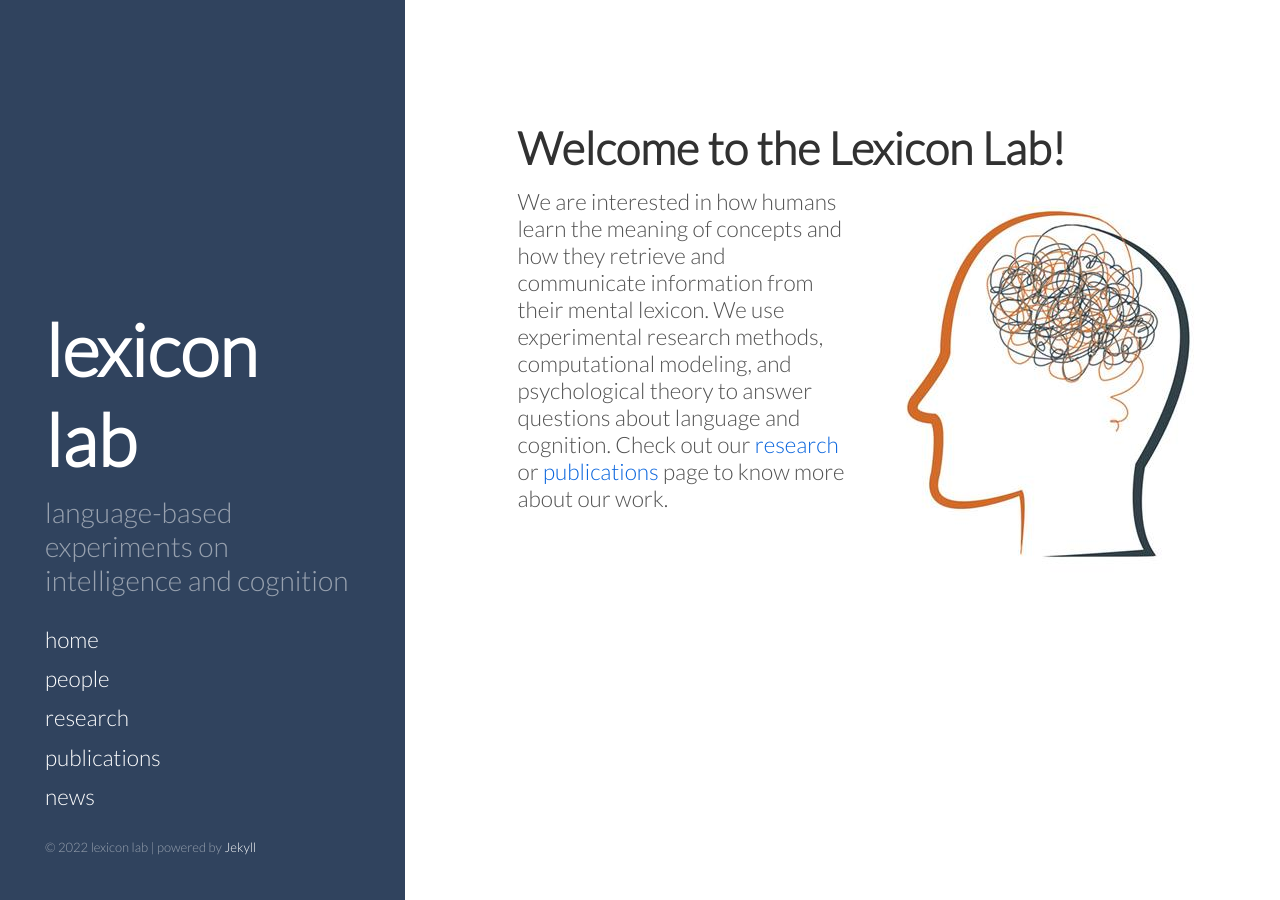
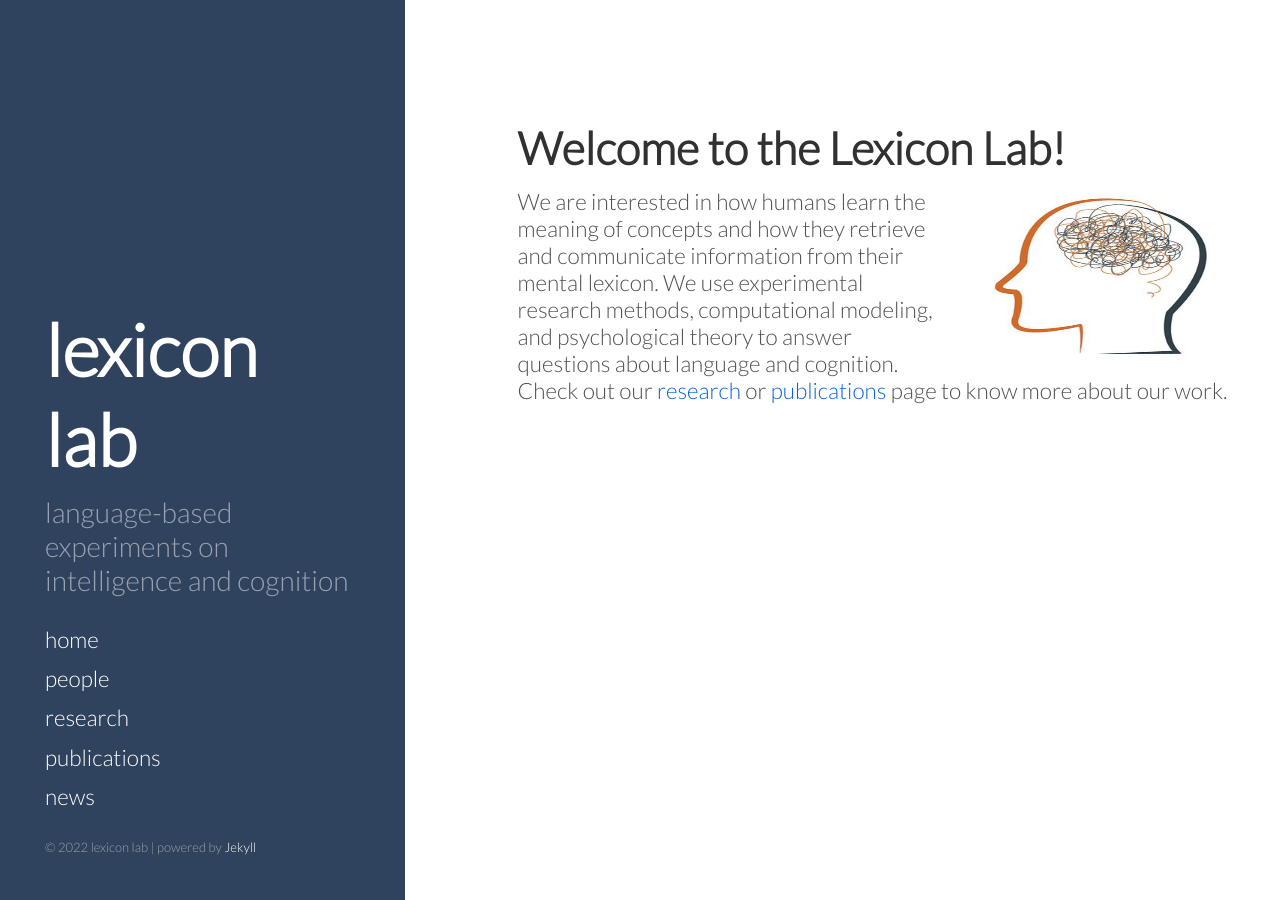
Before and after one commit to thelexiconlab/thelexiconlab.github.io, a Jekyll site: the page built from index.html, in a window 1280 px wide. Built offline with Jekyll 4.4.1, drawn with Linux system fonts in a browser that asks for light colours; Markdown is read by kramdown in place of the engine named in the settings; the list of posts is cut into pages by our own code.

Commit message:
changed sizes

```diff
--- a/index.html
+++ b/index.html
@@ -12,6 +12,6 @@
 
 <h1>Welcome to the Lexicon Lab! </h1>
 
-<img src = "/images/research/lexicon.jpg" align = "right">
+<img src = "/images/research/lexicon.jpg" align = "right" style="padding-left: 20px;width: 25vw; height: 20vh;">
 
 <p>We are interested in how humans learn the meaning of concepts and how they retrieve and communicate information from their mental lexicon. We use experimental research methods, computational modeling, and psychological theory to answer questions about language and cognition. Check out our <a href="https://thelexiconlab.github.io/research/">research</a> or <a href="https://thelexiconlab.github.io/publications/">publications</a> page to know more about our work. </p>
--- a/people.html
+++ b/people.html
@@ -11,7 +11,7 @@
 </head>
 <br>
 Abhilasha A. Kumar, Principal Investigator
-<img style="padding-right: 20px;width: 50vw; height: 50vh;" src="/images/team/kumar.png" align = "left"/><p><a href=mailto:kumaraa@iu.edu target="_blank"><img src ="/images/icons/email.png" alt="shared icon" style="width:2.5vw;height:3.5vh;margin: 10px 10px 0px 0px;"></a><a href=https://www.linkedin.com/in/abhilasha-kumar/ target="_blank"><img src ="/images/icons/linkedin.png" alt="shared icon" style="width:3vw;height:3.5vh;margin: 10px 10px 0px 0px;"></a><a href=https://twitter.com/abhilashaakumar target="_blank"><img src ="/images/icons/twitter.png" alt="shared icon" style="width:3vw;height:4vh;margin: 10px 10px 0px 0px;"></a><a href=https://github.com/abhilasha-kumar/ target="_blank"><img src ="/images/icons/git.png" alt="shared icon" style="width:3vw;height:4vh;margin: 10px 10px 0px 0px;"></a><a href=https://scholar.google.com/citations?user=wPMyJYsAAAAJ&hl=en target="_blank"><img src ="/images/icons/scholar.png" alt="shared icon" style="width:3vw;height:4vh;margin: 10px 10px 0px 0px;"></a></p>
+<img style="padding-right: 20px;width: 25vw; height: 20vh;" src="/images/team/kumar.png" align = "left"/><p><a href=mailto:kumaraa@iu.edu target="_blank"><img src ="/images/icons/email.png" alt="shared icon" style="width:2.5vw;height:3.5vh;margin: 10px 10px 0px 0px;"></a><a href=https://www.linkedin.com/in/abhilasha-kumar/ target="_blank"><img src ="/images/icons/linkedin.png" alt="shared icon" style="width:3vw;height:3.5vh;margin: 10px 10px 0px 0px;"></a><a href=https://twitter.com/abhilashaakumar target="_blank"><img src ="/images/icons/twitter.png" alt="shared icon" style="width:3vw;height:4vh;margin: 10px 10px 0px 0px;"></a><a href=https://github.com/abhilasha-kumar/ target="_blank"><img src ="/images/icons/git.png" alt="shared icon" style="width:3vw;height:4vh;margin: 10px 10px 0px 0px;"></a><a href=https://scholar.google.com/citations?user=wPMyJYsAAAAJ&hl=en target="_blank"><img src ="/images/icons/scholar.png" alt="shared icon" style="width:3vw;height:4vh;margin: 10px 10px 0px 0px;"></a></p>
 <a href="/Kumar_CV.pdf" target="_blank">view cv</a><p>  </p>
 <a href="http://abhilashak.weebly.com" target="_blank">personal website</a>
 
```
